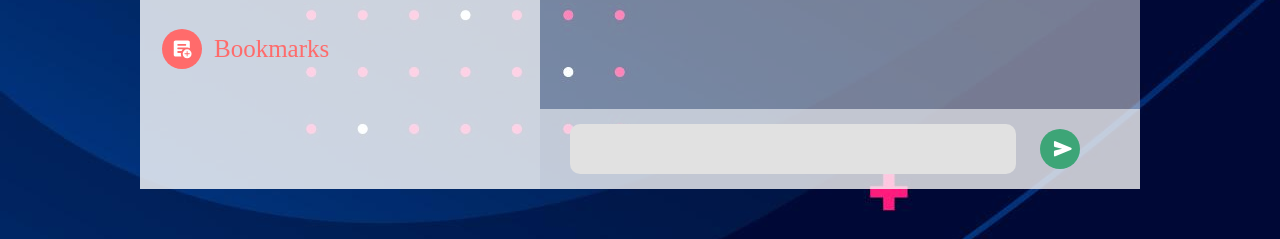
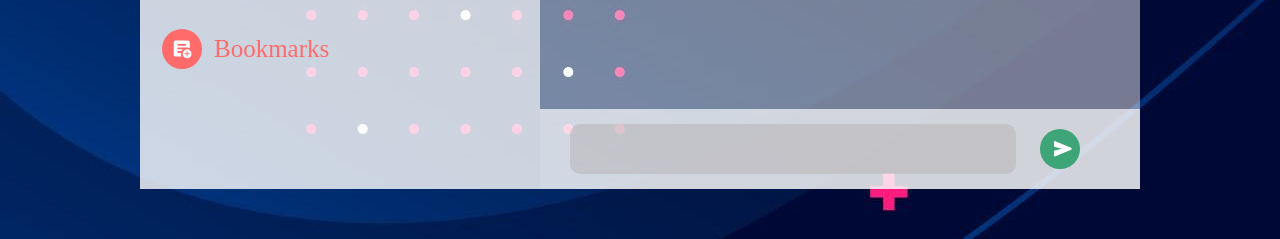
Before and after one commit to ankitbhurji/Daily-Note-Tracker, a React (Create React App) app: page / in a window 1280 px wide. Shown: the part 461-700 px from the top of the page. Built offline with nearby package versions, Linux system fonts and the light colour scheme.

Commit message:
update url for refresh check

```diff
--- a/src/App.js
+++ b/src/App.js
@@ -6,8 +6,9 @@ function App() {
   return (
     <div>
       <Routes>
-      <Route path="/:ctg" element={<Home/>}/>
+        <Route path="/:ctg" element={<Home/>}/>
         <Route path="/" element={<Home/>}/>
+        <Route path="*" element={<Home/>}/>
       </Routes>
     </div>
   );
--- a/src/components/WindowContainer/Bookmarks/Bookmarks.module.css
+++ b/src/components/WindowContainer/Bookmarks/Bookmarks.module.css
@@ -30,6 +30,7 @@
   margin-top: 5px;
   font-size: 16px;
   padding-right: 20px;
+  font-weight: 500;
   font-family: Montserrat;
   font-style: Regular;
 }
@@ -37,17 +38,18 @@
 
 /* width */
 ::-webkit-scrollbar {
-  width: 10px;
+  width: 4px;
+  background-color: rgba(255, 255, 255, 0.1);
 }
 
 /* Track */
 ::-webkit-scrollbar-track {
-  box-shadow: inset 0 0 2px rgb(29, 25, 25);
+  /* box-shadow: inset 0 0 2px rgb(29, 25, 25);  */
   /* border-radius: 10px; */
 }
 
 /* Handle */
 ::-webkit-scrollbar-thumb {
-  background: gray;
+  background: #F0F0F0;
   /* border-radius: 10px; */
 }
--- a/src/components/WindowContainer/Window/Window.module.css
+++ b/src/components/WindowContainer/Window/Window.module.css
@@ -2,7 +2,7 @@
     /* margin-top: 2px; */
     padding-left: 30px;
     padding-right: 30px;
-    background-color:  rgba(255, 255, 255, 0.6);
+    background-color:  rgba(255, 255, 255, 0.7);
     padding-bottom: 15px;
     padding-top: 15px;
 }
@@ -14,7 +14,7 @@ input{
     background: transparent;
     outline: none;
     border: none;
-    background-color: #E1E1E1;
+    background-color: rgba(173, 168, 168, 0.4);
     color: #666363;
 }
 .icon{
```
